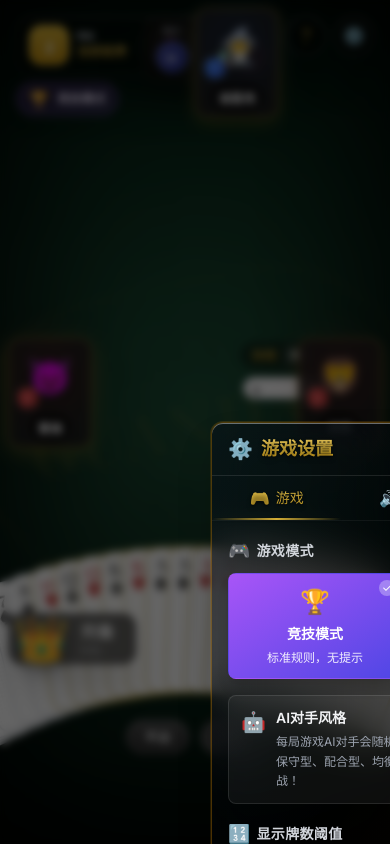
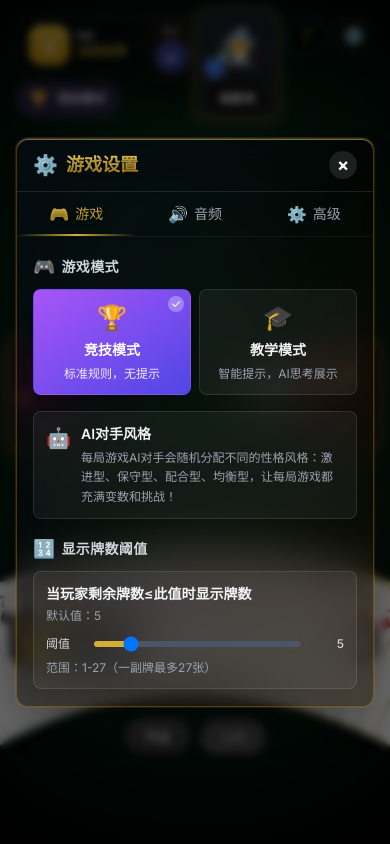
Before and after one commit to Algovate/guandan, a React (Vite) app: page / in a window 390 px wide. Both pictures are taken after a click on the button "⚙️". Built offline with nearby package versions, Linux system fonts and the light colour scheme.

Commit message:
Refactor Settings component to enhance modal animations and layout. Updated motion properties for smoother transitions and improved user interaction by adjusting the click handling and layout structure, ensuring a more responsive and visually appealing settings interface.

```diff
--- a/src/components/Settings.tsx
+++ b/src/components/Settings.tsx
@@ -81,13 +81,21 @@ export default function Settings() {
             onClick={toggleSettings}
           />
           <motion.div
-            className="fixed top-1/2 left-1/2 -translate-x-1/2 -translate-y-1/2 z-50 w-full max-w-xl mx-4"
-            initial={{ scale: 0.95, opacity: 0, y: 10 }}
-            animate={{ scale: 1, opacity: 1, y: 0 }}
-            exit={{ scale: 0.95, opacity: 0, y: 10 }}
-            transition={{ type: "spring", stiffness: 300, damping: 25 }}
-            onClick={(e) => e.stopPropagation()}
+            className="fixed inset-0 z-50 flex items-center justify-center p-4"
+            initial={{ opacity: 0 }}
+            animate={{ opacity: 1 }}
+            exit={{ opacity: 0 }}
+            transition={{ type: "spring", stiffness: 200, damping: 20 }}
+            onClick={toggleSettings}
           >
+            <motion.div
+              className="w-full max-w-xl"
+              initial={{ scale: 0.95, opacity: 0, y: 10 }}
+              animate={{ scale: 1, opacity: 1, y: 0 }}
+              exit={{ scale: 0.95, opacity: 0, y: 10 }}
+              transition={{ type: "spring", stiffness: 300, damping: 25 }}
+              onClick={(e) => e.stopPropagation()}
+            >
             <div
               className="glass-panel rounded-xl shadow-2xl border border-accent-gold/30 relative overflow-hidden"
               style={{
@@ -400,6 +408,7 @@ export default function Settings() {
                 </div>
               </div>
             </div>
+            </motion.div>
           </motion.div>
         </>
       )}
```
